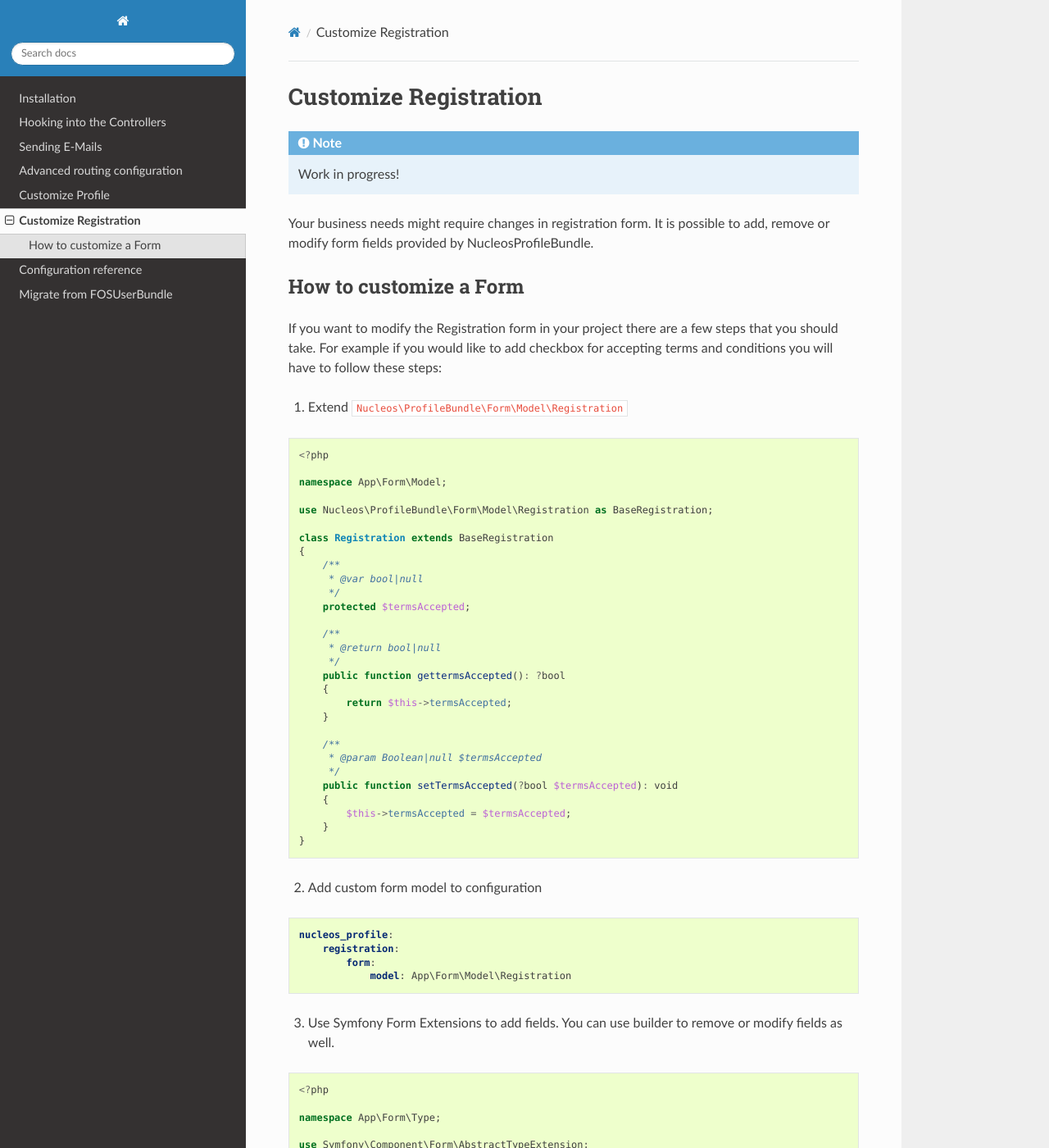
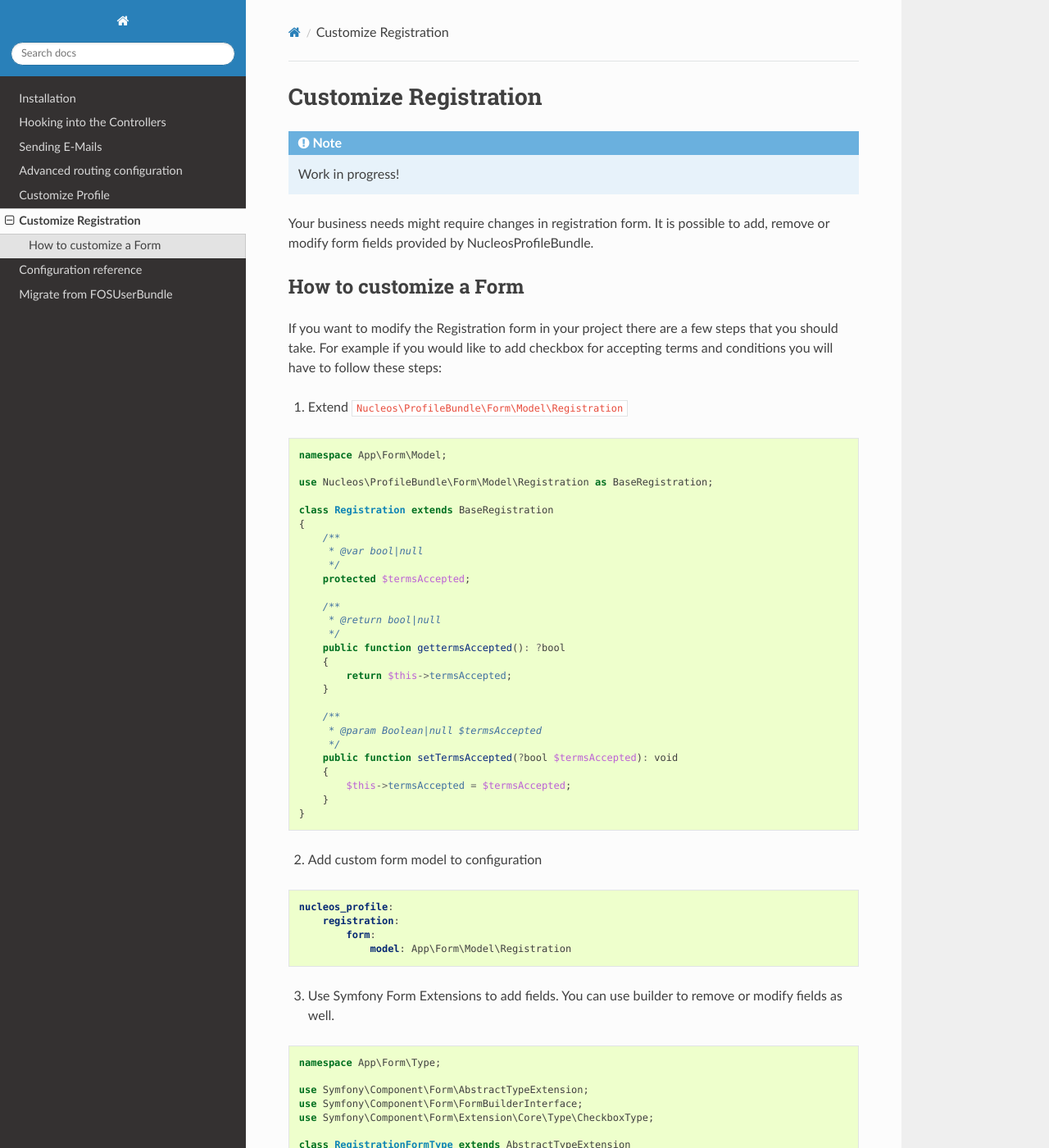
Before and after one commit to nucleos/NucleosProfileBundle, a Sphinx documentation site: the page built from docs/customize_registration.rst, in a window 1280 px wide and 1400 px high. Shown: the whole window at 82% size. Built offline with Sphinx 7.4.7 and the Read the Docs theme 2.0.0, drawn with Linux system fonts in a browser that asks for light colours.

Commit message:
Improve customize registration form documentation page, removed php tag

```diff
--- a/docs/customize_registration.rst
+++ b/docs/customize_registration.rst
@@ -15,9 +15,7 @@ If you want to modify the Registration form in your project there are a few step
 
 1. Extend ``Nucleos\ProfileBundle\Form\Model\Registration``
 
-.. code-block:: php
-
-    <?php
+.. code-block:: php-annotations
 
     namespace App\Form\Model;
 
@@ -58,9 +56,7 @@ If you want to modify the Registration form in your project there are a few step
 
 3. Use Symfony Form Extensions to add fields. You can use builder to remove or modify fields as well.
 
-.. code-block:: php
-
-    <?php
+.. code-block:: php-annotations
 
     namespace App\Form\Type;
 
```
